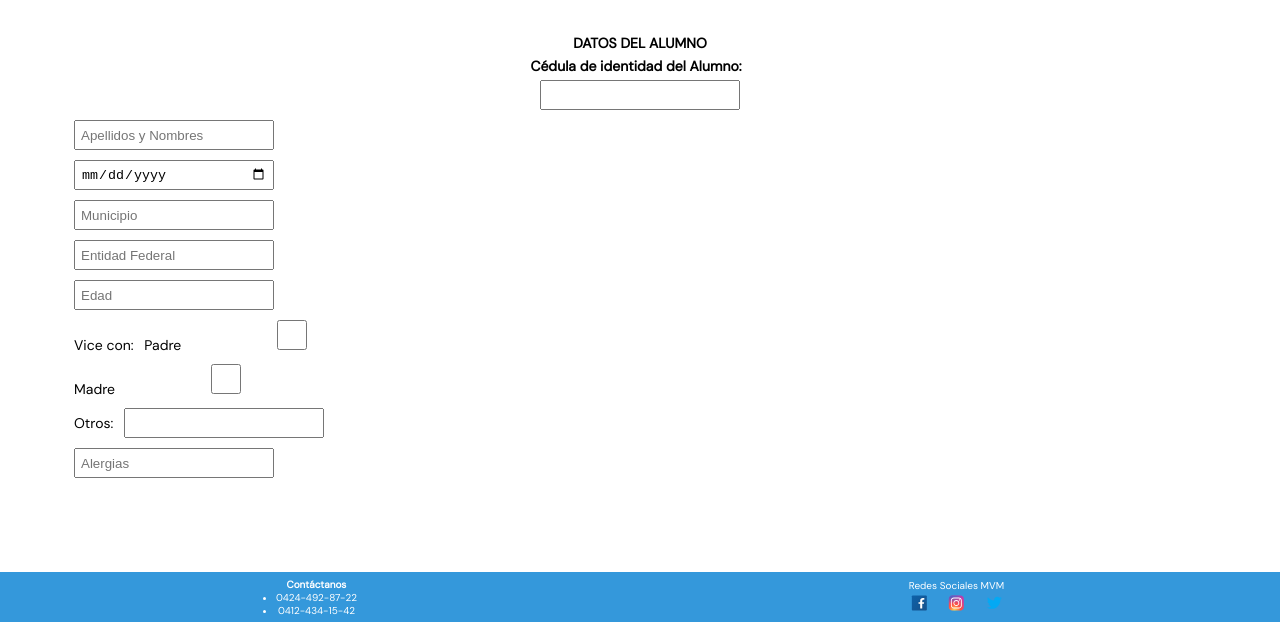
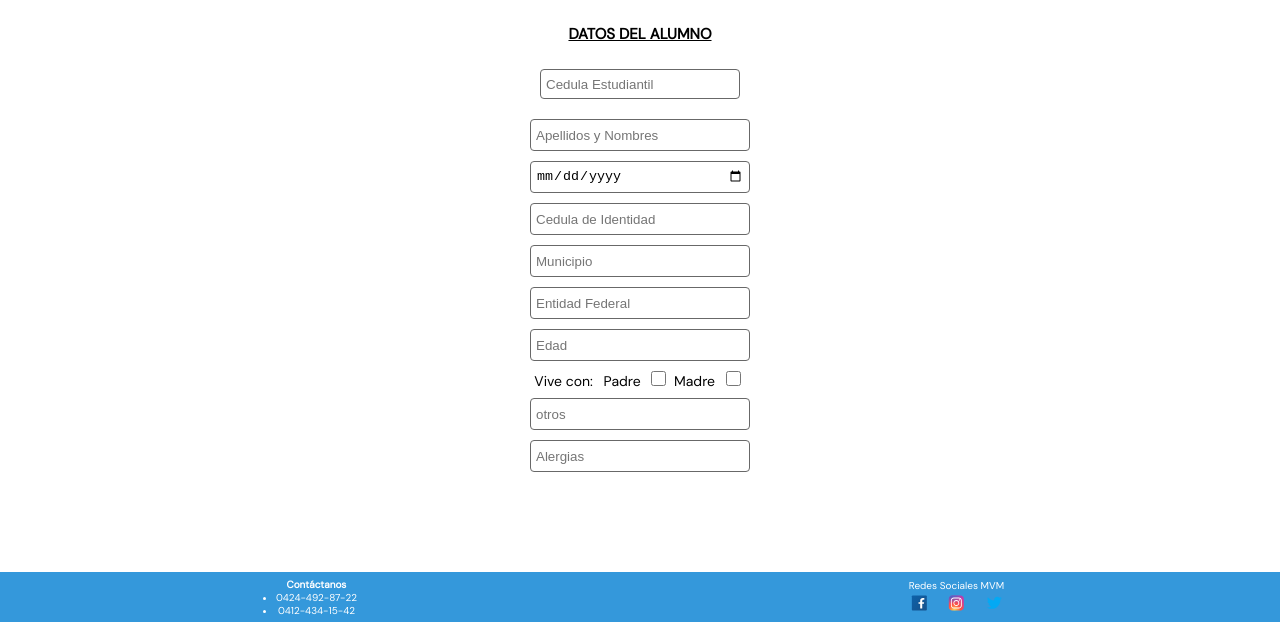
Before and after one commit to diegomzalez/mvm-app-layouts, a plain HTML site: page front/public/student-record.html in a window 1280 px wide. Shown: the part 178-800 px from the top of the page. Drawn offline with Linux system fonts and the light colour scheme.

Commit message:
first part finished, html and css student record, home modified

```diff
--- a/front/public/student-record.html
+++ b/front/public/student-record.html
@@ -43,8 +43,13 @@
           <p class="title">DATOS DEL ALUMNO</p>
         </div>
         <div class="right">
-          <p>Cédula de identidad del Alumno:</p>
-          <input type="number" name="ci" id="ci" />
+          <!--  <p>Cédula Estudiantil:</p> -->
+          <input
+            type="number"
+            name="ci"
+            id="ci"
+            placeholder="Cedula Estudiantil"
+          />
         </div>
       </section>
       <div class="pd-10">
@@ -67,6 +72,16 @@
                 name=""
                 id=""
                 placeholder="Fecha de Nacimiento"
+                required
+              />
+            </label>
+            <label for="ci">
+              <!-- span>Fecha de Nacimiento:</span> -->
+              <input
+                type="number"
+                name="ci"
+                id="ci"
+                placeholder="Cedula de Identidad"
                 required
               />
             </label>
@@ -93,8 +108,9 @@
                 required
               />
             </label>
+            <div class="mother-pather">
               <label for="">
-              <span>Vice con:</span>
+                <span>Vive con:</span>
                 <span>Padre</span>
                 <input type="checkbox" name="father" id="father" />
               </label>
@@ -102,9 +118,11 @@
                 <span>Madre</span>
                 <input type="checkbox" name="mother" id="mother" />
               </label>
+            </div>
+
             <label for="">
-              <span>Otros:</span>
-              <input type="text" name="other" id="other" />
+              <!-- <span>Otros:</span> -->
+              <input type="text" name="other" id="other" placeholder="otros" />
             </label>
             <label for="">
               <!-- <span>Alergias:</span> -->
--- a/front/styles/student-record.css
+++ b/front/styles/student-record.css
@@ -18,7 +18,7 @@ body,
 html {
   width: 100%;
   height: 100%;
-  overflow: hidden;
+  /*  overflow: hidden; */
 }
 body {
   display: flex;
@@ -58,17 +58,17 @@ main {
   text-align: center;
 }
 main > h1 {
-  margin: 50px 0;
+  margin: 42px 0;
   font-family: "Dancing Script", cursive;
   font-size: 4rem;
   color: var(--primary-blue);
 }
 
-main section > div.left p,
-main section > div.right p {
-  font-size: 1.4rem;
+main section > div.left p {
+  font-size: 1.5rem;
   font-weight: bold;
-  margin-bottom: 5px;
+  text-decoration: underline;
+  margin-bottom: 25px;
 }
 
 /* main section > div.right {
@@ -83,6 +83,9 @@ main section > div.right p {
 main section > div.right input {
   width: 200px;
   height: 30px;
+  padding: 5px;
+  border-radius: 4px;
+  border: 1px solid var(--font-color-input);
 }
 
 main div.pd-10 {
@@ -92,12 +95,14 @@ main div.pd-10 {
 
 main div.flex {
   display: flex;
+  justify-content: center;
 }
 
 main div .data-student {
   display: flex;
   flex-direction: column;
-  align-items: flex-start;
+  align-items: center;
+  margin-top: 10px;
 }
 
 main div .data-student label {
@@ -111,9 +116,17 @@ main div .data-student label span {
 }
 
 main div .data-student input {
-  width: 200px;
-  height: 30px;
+  width: 220px;
+  height: 32px;
   padding: 5px;
+  border-radius: 4px;
+  border: 1px solid var(--font-color-input);
+}
+
+main div .mother-pather input {
+  width: 15px;
+  height: 15px;
+  margin: 0 5px 12px 0;
 }
 
 footer {
```
Lines whose indentation alone changed are shown as unchanged.
